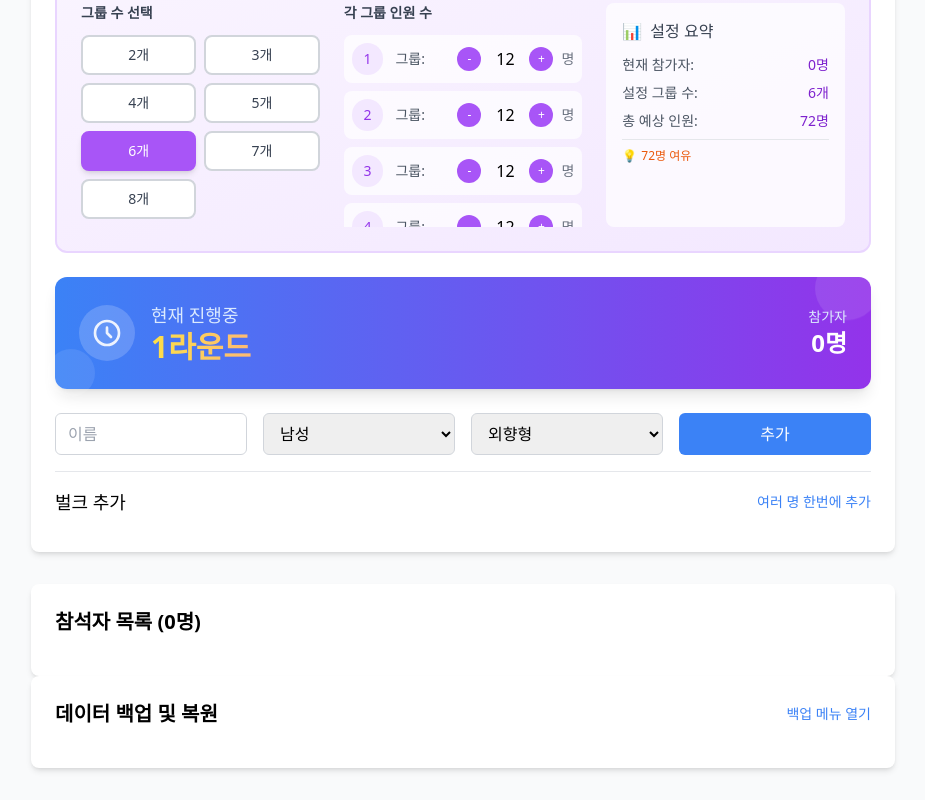
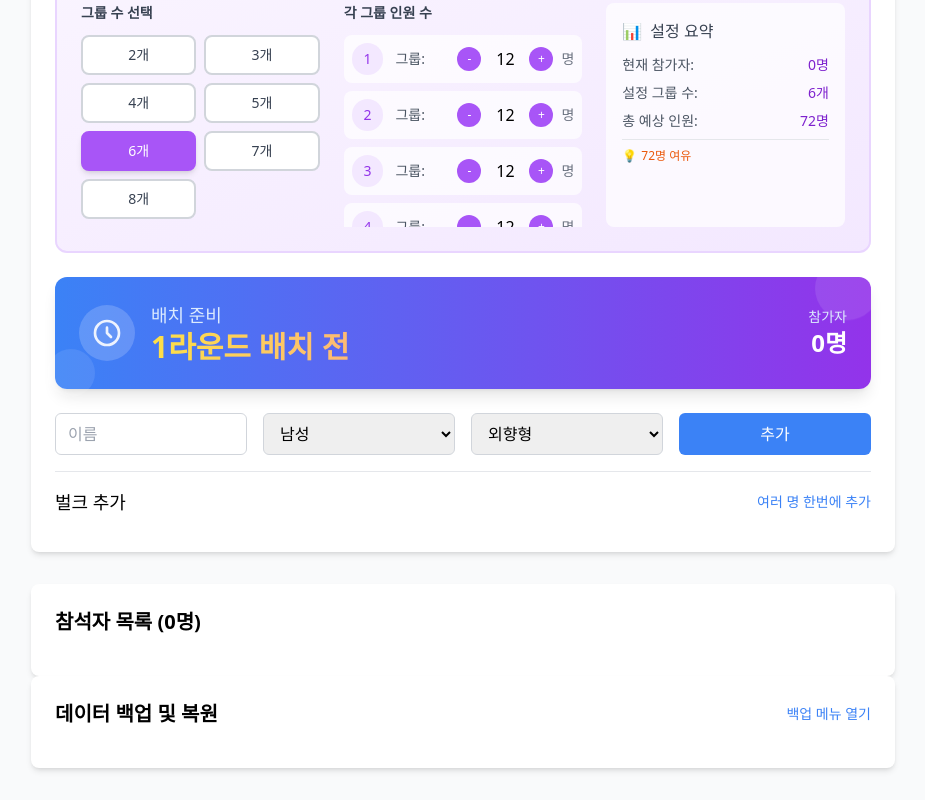
Before and after one commit to ando-zone/socialingSeatAssigner, a Next.js app: page / in a window 1280 px wide. Shown: the part 772-1572 px from the top of the page, without its empty margins (177-1102 px from the left). Built offline with nearby package versions, Linux system fonts and the light colour scheme.

Commit message:
feat: 배치 결과 표시 로직 개선 및 텍스트 수정
- 배치 완료 여부에 따라 표시되는 텍스트 및 스타일 변경
- '이전 결과 확인하기' 버튼 텍스트를 '배치 결과 확인하기'로 수정
- 사용자 경험 향상을 위한 UI 개선

```diff
--- a/src/app/page.tsx
+++ b/src/app/page.tsx
@@ -930,10 +930,21 @@ export default function Home() {
                     </svg>
                   </div>
                   <div>
-                    <h3 className="text-lg font-medium text-blue-100">현재 진행중</h3>
-                    <div className="text-3xl font-bold bg-gradient-to-r from-yellow-300 to-orange-300 bg-clip-text text-transparent">
-                      {currentRound}라운드
-                    </div>
+                    {hasExistingResult ? (
+                      <>
+                        <h3 className="text-lg font-medium text-green-200">배치 완료</h3>
+                        <div className="text-3xl font-bold bg-gradient-to-r from-green-300 to-emerald-300 bg-clip-text text-transparent">
+                          {currentRound - 1}라운드 배치 완료
+                        </div>
+                      </>
+                    ) : (
+                      <>
+                        <h3 className="text-lg font-medium text-blue-100">배치 준비</h3>
+                        <div className="text-3xl font-bold bg-gradient-to-r from-yellow-300 to-orange-300 bg-clip-text text-transparent">
+                          {currentRound}라운드 배치 전
+                        </div>
+                      </>
+                    )}
                   </div>
                 </div>
                 <div className="text-right">
@@ -1128,7 +1139,7 @@ export default function Home() {
                     className="bg-blue-500 hover:bg-blue-600 text-white font-medium py-2 px-5 rounded-md flex items-center gap-2 mx-auto"
                   >
                     <span className="text-lg">📊</span>
-                    <span>이전 결과 확인하기</span>
+                    <span>배치 결과 확인하기</span>
                   </button>
                   <p className="text-xs text-gray-500 mt-1">
                     이전에 배치한 그룹 결과를 확인할 수 있습니다
```
Also changed, not shown: 1 other file (tests, documents, lock files or other folders).
